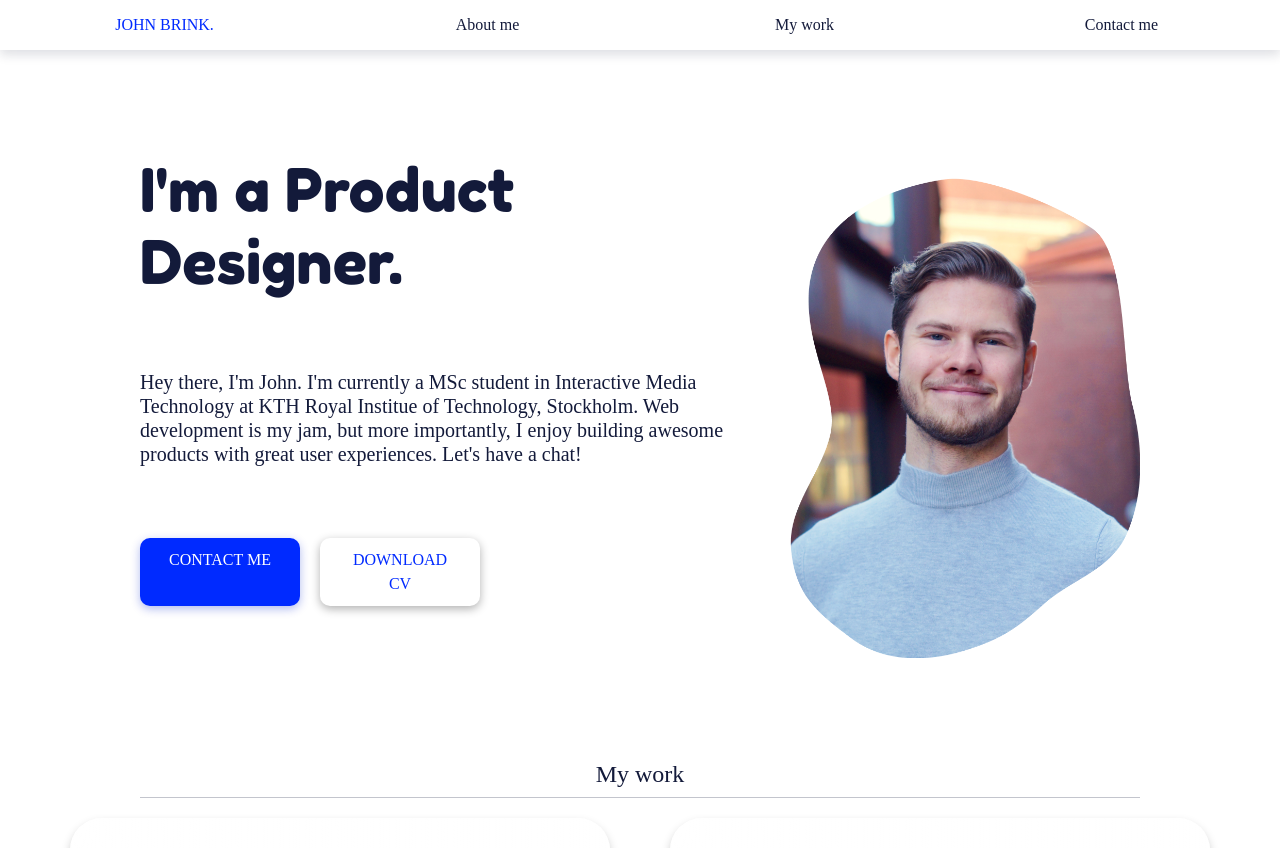
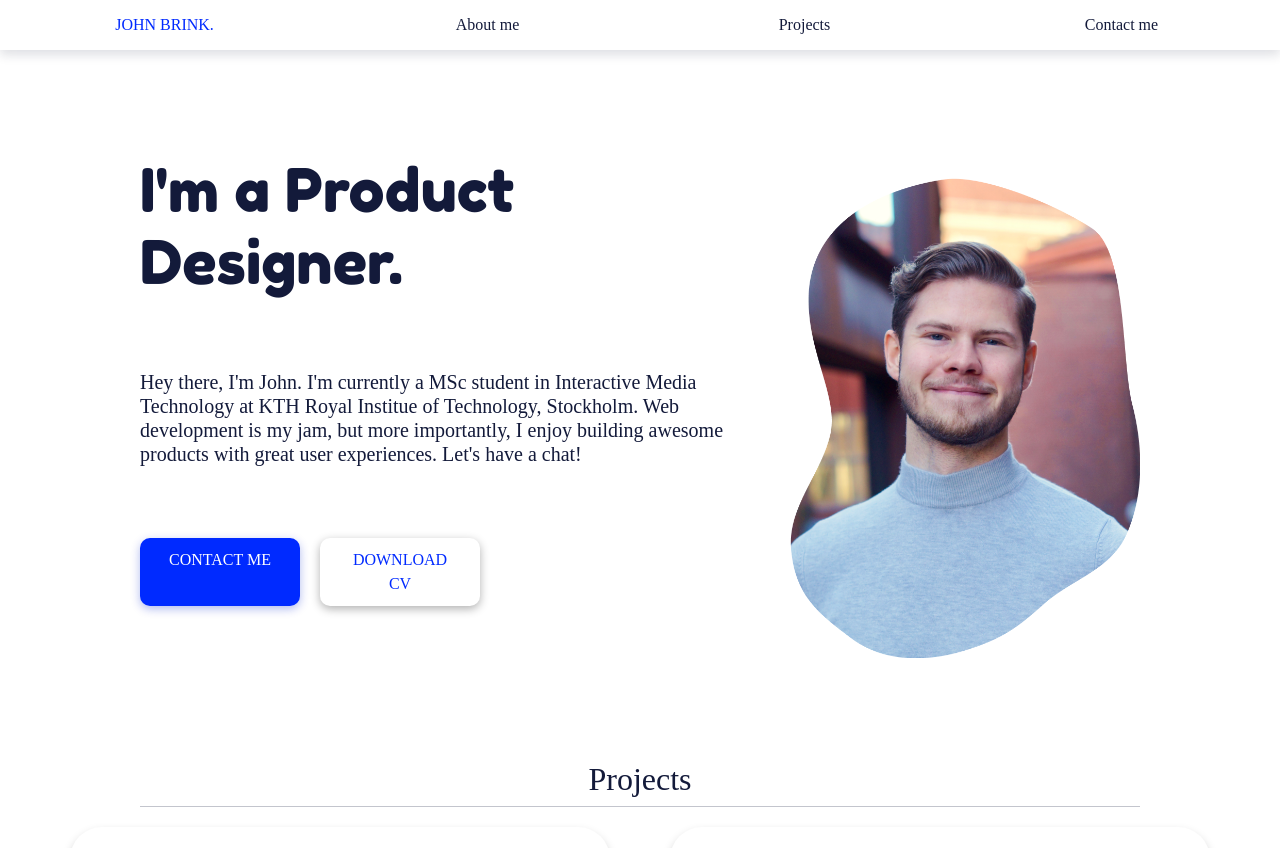
Before and after one commit to johnbri/webportfolio, a React (Create React App) app: page / in a window 1280 px wide. Shown: the top 848 px of the page. Built offline with nearby package versions, Linux system fonts and the light colour scheme; a web font is replaced by a local one.

Commit message:
small changes

```diff
--- a/src/css/App.scss
+++ b/src/css/App.scss
@@ -7,8 +7,6 @@ $theme-colors: (
 );
 
 .app{
-  //background-image: url("../assets/Rectangle.png");
-	//background-size: cover;
   color: $primary;
   overflow: hidden;
 
--- a/src/css/Home.scss
+++ b/src/css/Home.scss
@@ -109,11 +109,9 @@
             font-family: 'Fredoka One';
             font-size: 60px;
 
-
             @media (max-width: 425px) {
                 font-size: 13vw;
             }
-
             }
         }
 
@@ -136,9 +134,9 @@
             display: flex;
             flex-direction: row;
             gap: 20px;
-
             margin-top: -80px;
             width:100%;
+
             @media (max-width: 550px) {
                 font-size: 16px;
                 margin-top: -50px;
@@ -146,7 +144,6 @@
             }
 
             a{
-
                 font-family: 'GlacialIndifferenceBold'; font-weight: normal;
                 font-style: normal;
                 border: transparent;
@@ -179,7 +176,6 @@
 }
 
 .ProjectsCards{ //All containers of projects
-
     display: flex;
     flex-direction: column;
 
@@ -206,9 +202,8 @@
     .title{
         font-family: 'GlacialIndifferenceRegular'; font-weight: normal;
         font-style: normal;
+        //font-family: 'Fredoka One';
         text-align: center;
-
-
     }
 
     .card{
@@ -227,14 +222,12 @@
             height:540px;
         }
 
-
         //Glass style
-        background: radial-gradient(100% 402.45% at 1.56% 0%, rgba(255, 255, 255, 0.884) 0%, rgba(255, 255, 255, 0.226) 100%);
-        border: 1px solid rgba(255, 255, 255, 0.3);
-        box-sizing: border-box;
-        backdrop-filter: blur(5px);
+        border: none;
         border-radius: 32px;
         box-shadow: 0px 5px 10px #00000034;
+        background: white;
+        transition:  0.4s;
     }
 
     .text{
@@ -281,7 +274,6 @@
 
     button:hover {
         width: 170px;
-
     }
 
     .UniquizCard { //Container
@@ -290,7 +282,6 @@
         align-items: center;
 
         .card { //Transparent card
-
                 flex-direction: column;
 
             .text{
@@ -299,16 +290,12 @@
 
 
             .pics{ //Image container
-
                 flex-direction: row;
                 justify-content: space-evenly;
-
                 margin: 30px auto 20px;
 
 
                 img{ //Images on card
-
-
                     align-self: center;
                     max-width: 40%;
 
@@ -393,22 +380,18 @@
         justify-content: center;
 
         .card { //Transparent card
-
             flex-direction: column;
 
             .text{
                 padding: 20px 0px;
 
                 @media (min-width: 1260px) {
-
                     padding: 0px
                 }
             }
 
 
             .pics{ //Image container
-
-
                 video{ //Images on card
 
                     align-self: center;
--- a/src/view/homeView.js
+++ b/src/view/homeView.js
@@ -11,7 +11,7 @@ const homeView= () =>
         <button class="name" onClick={() => document.location.reload(false)}> JOHN BRINK. </button>
 
         <a role="button" href="#about" >About me</a>
-        <a role="button" href="#ProjectsCards">My work</a>
+        <a role="button" href="#ProjectsCards">Projects</a>
         <a class="contact" role="button" href = "mailto: john-brink@hotmail.com">Contact me</a>
         </div>
     </div>
@@ -23,36 +23,29 @@ const homeView= () =>
                     I'm a Product Designer.
                 </h3>
             </div>
-
             <div class="headerText">
-
-
                 <h5>
                     Hey there, I'm John. I'm currently a MSc student in Interactive
                     Media Technology at KTH Royal Institue of Technology, Stockholm.
                     Web development is my jam, but more importantly, I enjoy building awesome products with great user experiences.
                     Let's have a chat!
                 </h5>
-
                 <img class="johnBlob" src="john.png" alt=""></img>
             </div>
-
             <div class="buttons">
                     <a role="button" href = "mailto: john-brink@hotmail.com">CONTACT ME</a>
                     <a class="download" role="button" href="CVJohnBrink.pdf" download="CVJohnBrink.pdf">DOWNLOAD CV</a>
             </div>
         </div>
-
     </header>
 
     <div class="ProjectsCards" id="ProjectsCards">
         <div class="titleContainer">
-            <h4 class="title">My work</h4>
+            <h2 class="title">Projects</h2>
             <hr></hr>
         </div>
 
         <div class="UniquizCard">
-
             <span id="label1"></span>
             <div class="card">
                 <div class="pics">
@@ -62,7 +55,6 @@ const homeView= () =>
                 <div class="text">
                     <h2 class="card-title">Uniquiz</h2>
                     <p class="card-text">Uniquiz is a web-based music quiz that lets you challenge your friends with music that you all have heard before. When creating a quiz, the host selects how many tracks should be played as well as how long each track should be played. By analyzing Spotify playlists the application then picks out random songs that all players in the quiz have in common. Like any other quiz, the player with the best score wins! The application were made in React using Javascript (JSX), HTML5, CSS. Furthermore, it uses Spotify API calls to analyze playlists, and Firebase to handle accounts.</p>
-
                 </div>
             </div>
         </div>
@@ -76,7 +68,6 @@ const homeView= () =>
                 <div class="text">
                     <h2 class="card-title">NaturGlass-fabriken</h2>
                     <p class="card-text">NaturGlass-fabriken is a website design prototype made in Figma for a mock-up icecream business. The design is based on a design brief which featured keywords like "natural ingredients", "flowery", "tasty", "happy", "ecological", and "bright". Features of the site were based both on my own assumptions of user needs, as well as must-have features from the design brief.</p>
-
                 </div>
             </div>
         </div>
@@ -90,7 +81,6 @@ const homeView= () =>
                 <div class="text">
                     <h2 class="card-title">Thaiboat 2.0</h2>
                     <p class="card-text">Thaiboat 2.0 is a high-fidelty prototype remake of the website of the restaurant Thaiboat, and was made using the free version of Wordpress as part of a course in web management. Besides a new design, the website features changes to the site's information architecture based on reflections about users needs and requirements. </p>
-
                 </div>
             </div>
         </div>
```
